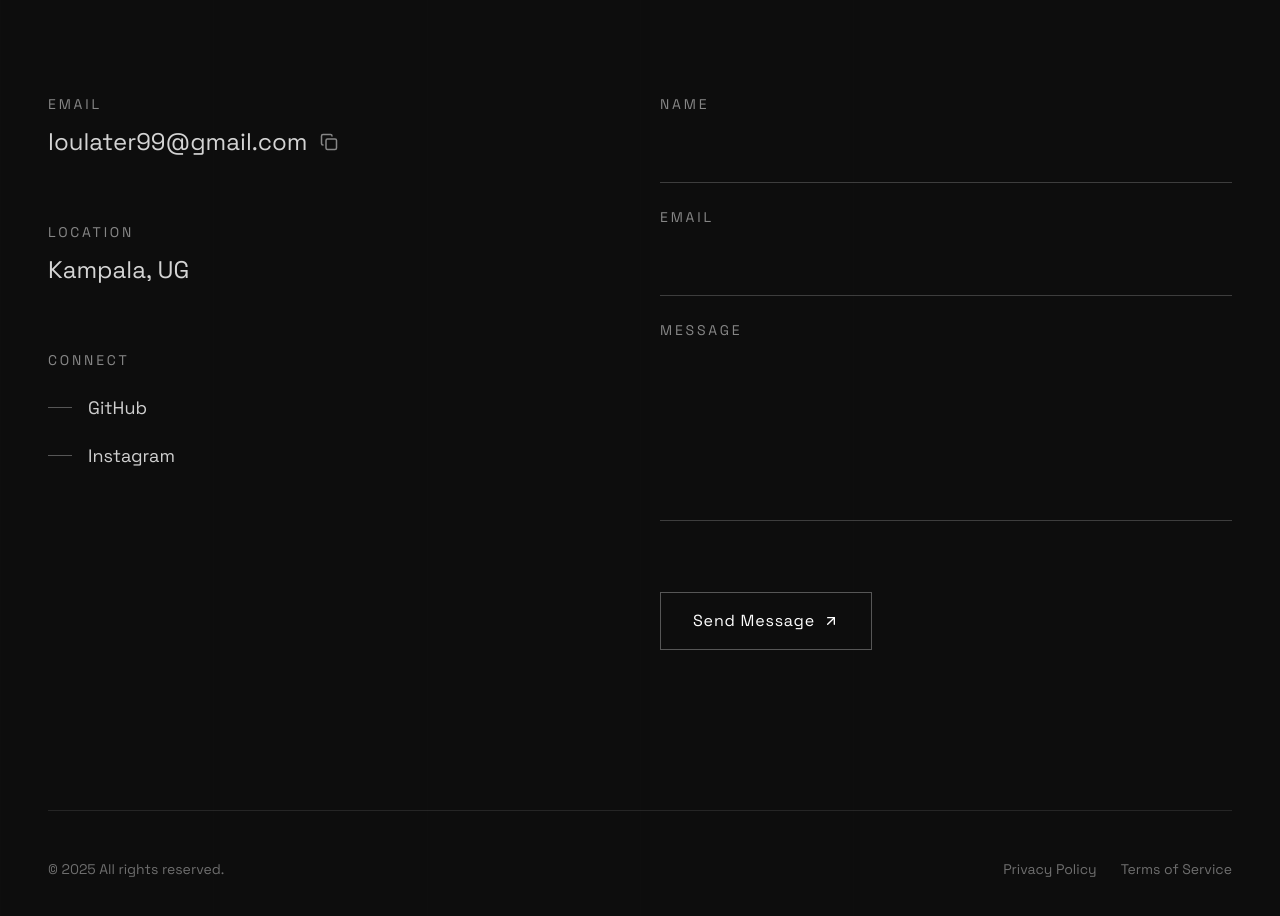
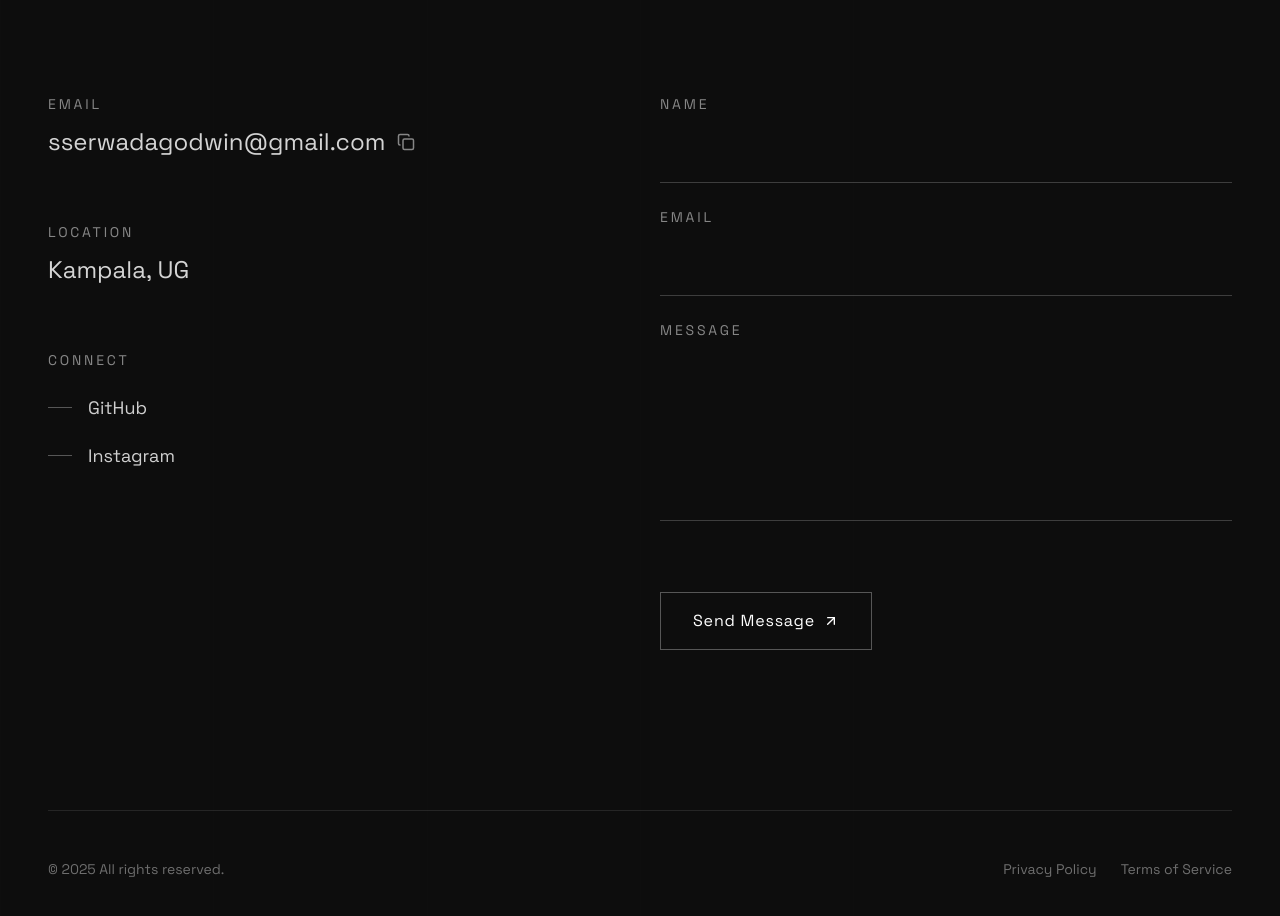
Before and after one commit to steampunk99/mr-robot, a Next.js app: page / in a window 1280 px wide. Shown: the part 6080-6996 px from the top of the page. Built offline with nearby package versions, Linux system fonts and the light colour scheme.

Commit message:
Update contact.tsx

```diff
--- a/components/home/contact.tsx
+++ b/components/home/contact.tsx
@@ -65,7 +65,7 @@ export function ContactSection() {
   }
 
   const copyEmail = () => {
-    navigator.clipboard.writeText("loulater99@gmail.com")
+    navigator.clipboard.writeText("sserwadagodwin@gmail.com")
     setCopied(true)
     setTimeout(() => setCopied(false), 2000)
   }
@@ -127,7 +127,7 @@ export function ContactSection() {
               <div>
                 <p className="text-sm uppercase tracking-[0.2em] text-white/50 mb-3">Email</p>
                 <div className="flex items-center">
-                  <p className="text-2xl font-light mr-3">loulater99@gmail.com</p>
+                  <p className="text-2xl font-light mr-3">sserwadagodwin@gmail.com</p>
                   <motion.button
                     onClick={copyEmail}
                     whileHover={{ scale: 1.1 }}
```
